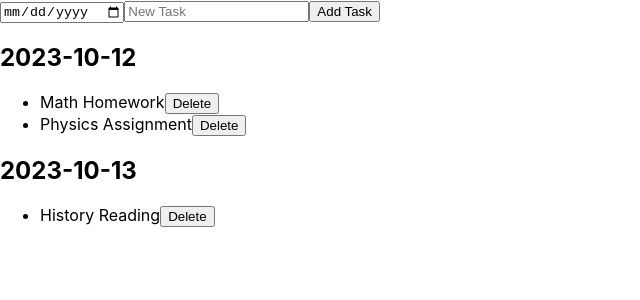
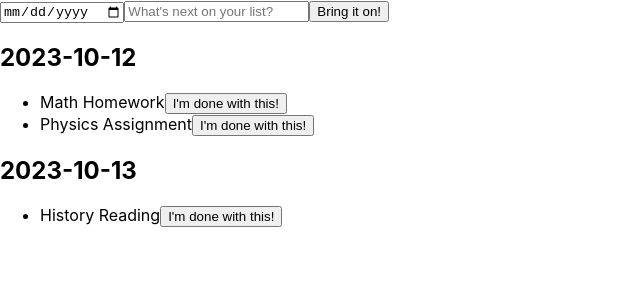
Before and after one commit to anis105/rocket_front, a React (Create React App) app: page / in a window 1280 px wide. Shown: the top 300 px of the page, without its empty margins (0-640 px from the left). Built offline with nearby package versions, Linux system fonts and the light colour scheme.

Commit message:
Update App.js
Add New Tasks quickly
Delete Tasks
Complete Tasks

```diff
--- a/src/App.js
+++ b/src/App.js
@@ -10,38 +10,22 @@ function TodoList() {
     const [newTask, setNewTask] = useState('');
     const [selectedDate, setSelectedDate] = useState('');
 
-  const groupedTodos = todos.reduce((acc, todo) => {
-    if (!acc[todo.date]) {
-      acc[todo.date] = [];
-    }
-    acc[todo.date].push(todo);
-    return acc;
-  }, {});
-
     const handleAddTask = () => {
         if (newTask.trim() && selectedDate) {
-      const newTodo = {
-        id: Date.now(), // simplistic ID generation
+            setTodos([...todos, {
+                id: Date.now(),
                 date: selectedDate,
                 task: newTask,
                 completed: false
-      };
-      setTodos([...todos, newTodo]);
+            }]);
             setNewTask('');
             setSelectedDate('');
         }
     };
 
-  const handleDeleteTask = (id) => {
-    setTodos(todos.filter(todo => todo.id !== id));
-  };
-
-  const handleToggleCompleted = (id) => {
-    setTodos(todos.map(todo => todo.id === id ? {...todo, completed: !todo.completed} : todo));
-  };
-
     return (
         <div>
+            {/* The "Add New Task" section */}
             <div>
                 <input
                     type="date"
@@ -50,13 +34,18 @@ function TodoList() {
                 />
                 <input
                     type="text"
-              placeholder="New Task"
+                    placeholder="What's next on your list?"
                     value={newTask}
                     onChange={(e) => setNewTask(e.target.value)}
                 />
-          <button onClick={handleAddTask}>Add Task</button>
+                <button onClick={handleAddTask}>Bring it on!</button>
             </div>
-        {Object.entries(groupedTodos).map(([date, todosForDate]) => (
+
+            {/* Displaying the tasks grouped by date */}
+            {Object.entries(todos.reduce((grouped, todo) => {
+                (grouped[todo.date] = grouped[todo.date] || []).push(todo);
+                return grouped;
+            }, {})).map(([date, todosForDate]) => (
                 <div key={date}>
                     <h2>{date}</h2>
                     <ul>
@@ -64,11 +53,15 @@ function TodoList() {
                             <li key={todo.id}>
                                 <span
                                     style={{ textDecoration: todo.completed ? 'line-through' : 'none' }}
-                                    onClick={() => handleToggleCompleted(todo.id)}
+                                    onClick={() => setTodos(todos.map(t =>
+                                        t.id === todo.id ? {...t, completed: !t.completed} : t
+                                    ))}
                                 >
                                     {todo.task}
                                 </span>
-                      <button onClick={() => handleDeleteTask(todo.id)}>Delete</button>
+                                <button onClick={() => setTodos(todos.filter(t => t.id !== todo.id))}>
+                                    I'm done with this!
+                                </button>
                             </li>
                         ))}
                     </ul>
```
Lines whose indentation alone changed are shown as unchanged.
